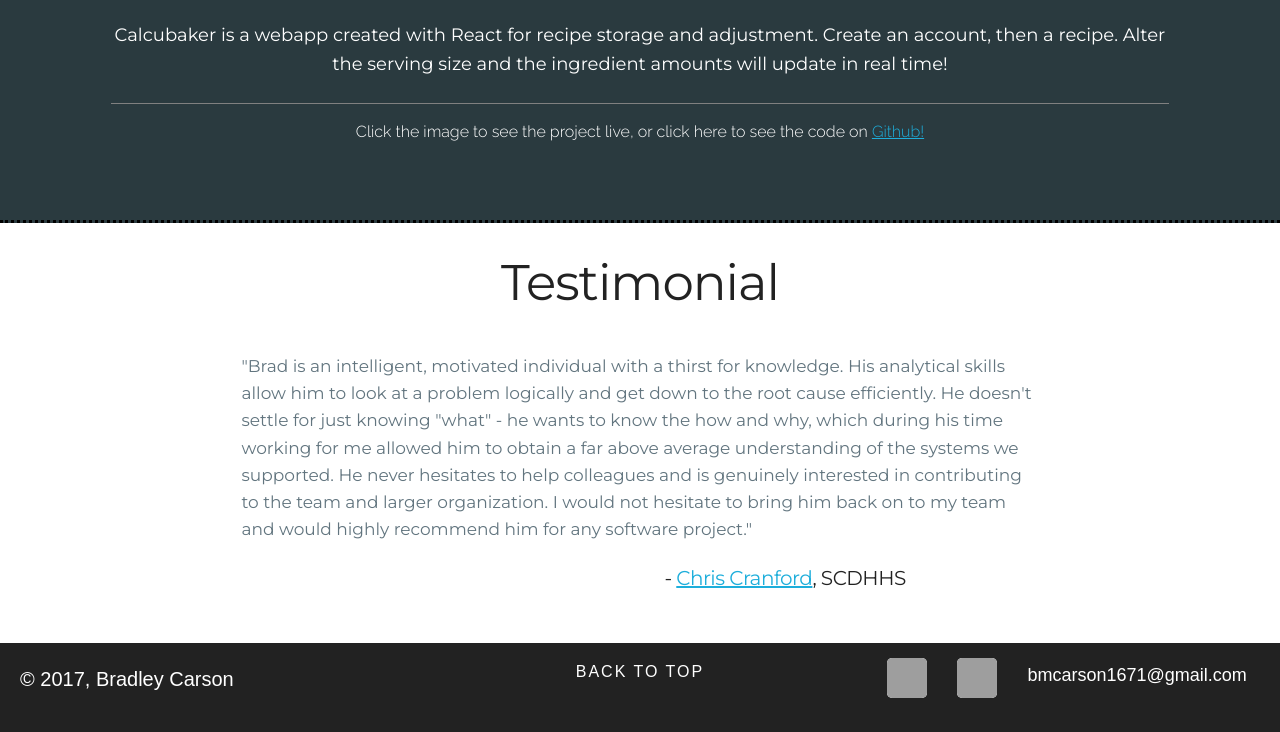
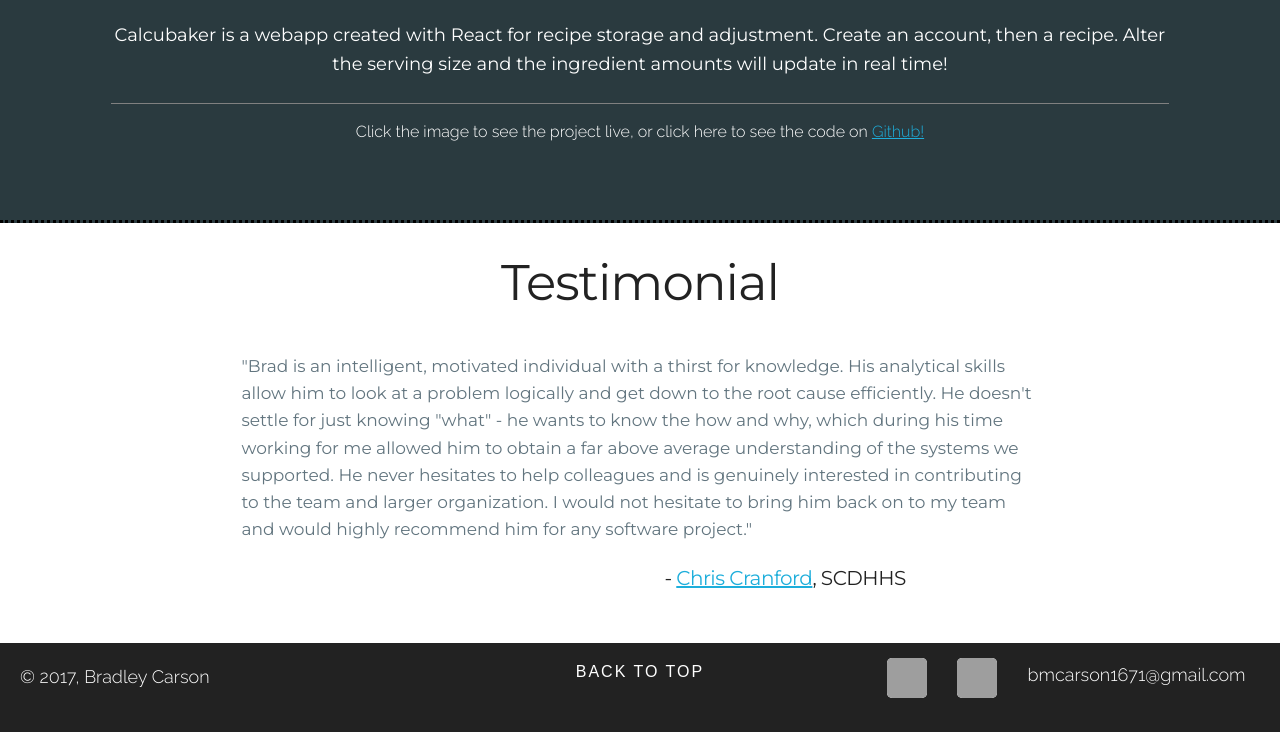
Before and after one commit to BradleyNR/portfolio, a React app: page / in a window 1280 px wide. Shown: the part 3771-4503 px from the top of the page. Built offline with nearby package versions, Linux system fonts and the light colour scheme; grey boxes are pictures that could not be loaded.

Commit message:
updated fonts and font size for bottom nav

```diff
--- a/src/styles/App.css
+++ b/src/styles/App.css
@@ -201,7 +201,8 @@
 
 .bottom-text {
   color: #FFF;
-  font-size: 20px;
+  font-family: 'Raleway', sans-serif;
+  font-size: 18px;
   padding-left: 20px;
   padding-top: 20px;
 }
@@ -212,6 +213,7 @@
 
 .bottom-email {
   color: #FFF;
+  font-family: 'Raleway', sans-serif;
   display: inline-block;
   font-size: 18px;
   position: relative;
```
